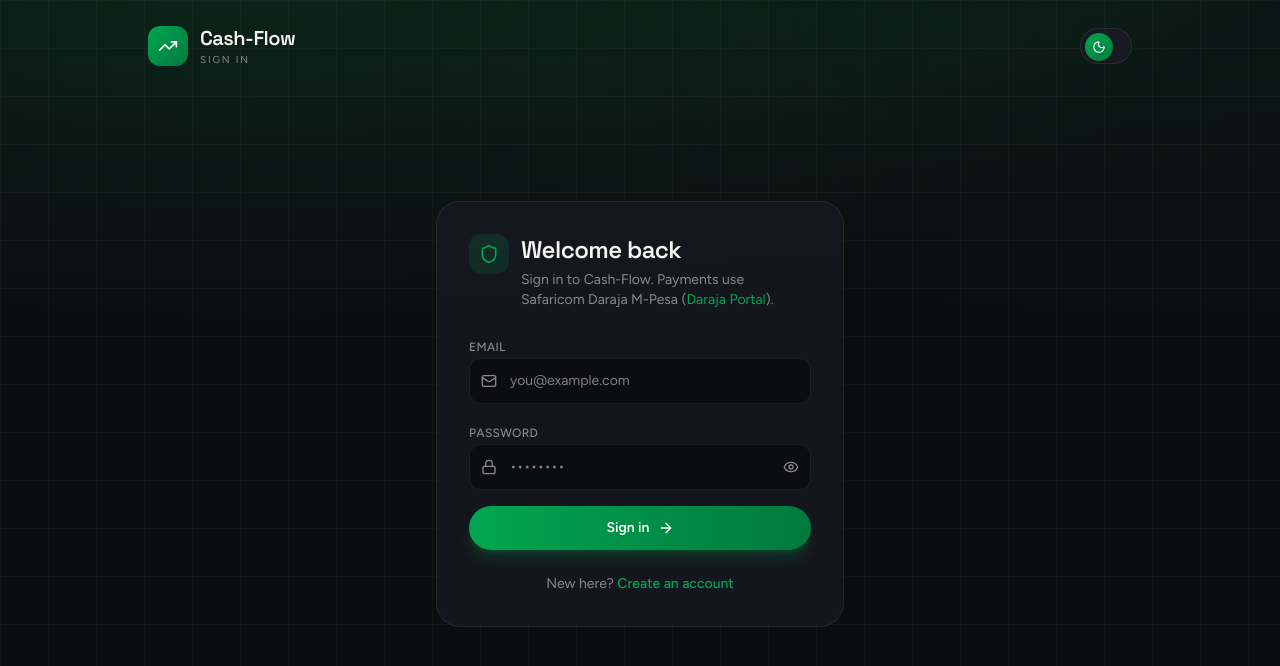
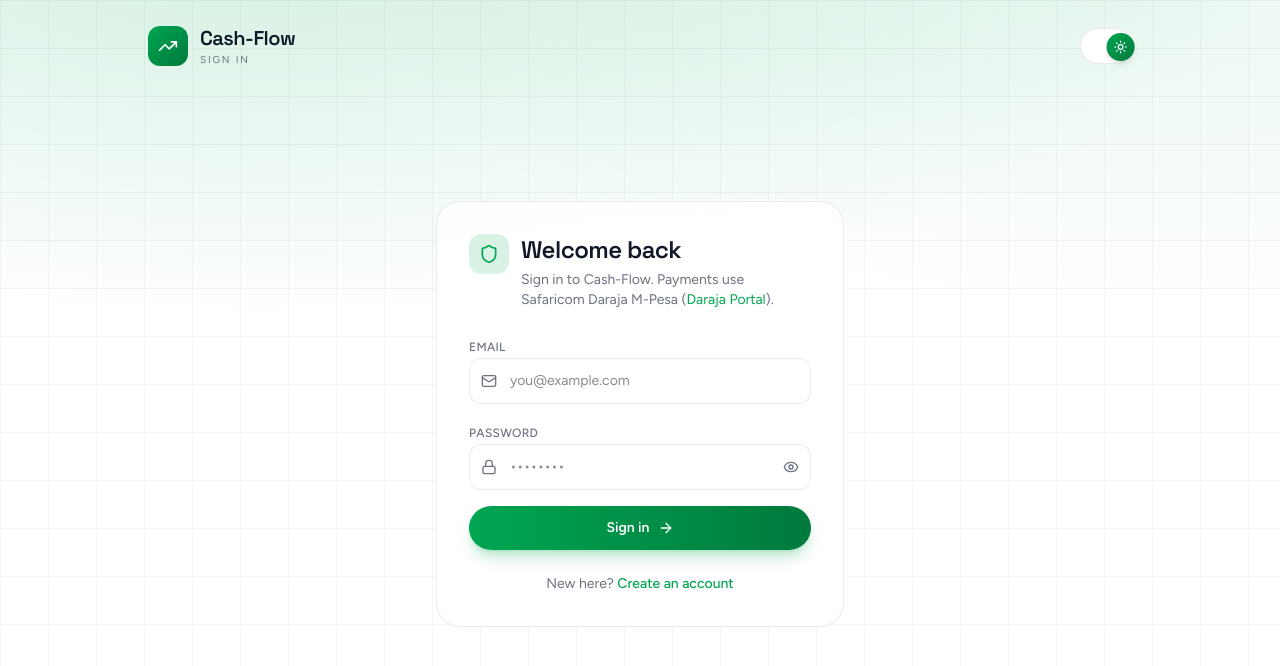
Before and after one commit to danielkamweru/cash-flow, a Next.js app in the folder frontend/: page /signin in a window 1280 px wide. Shown: the top 666 px of the page. Built offline with nearby package versions, Linux system fonts and the light colour scheme; no server answers.

Commit message:
style(theme): set default light theme and remove demo badges from cash flow

```diff
--- a/frontend/src/app/(platform)/cash-flow/page.tsx
+++ b/frontend/src/app/(platform)/cash-flow/page.tsx
@@ -20,8 +20,8 @@
         subtitle="What is happening with money in and out — foundation for surplus and readiness."
       />
       <div className="grid gap-4 sm:grid-cols-3">
-        <MetricCard label="Latest inflow" value={latest?.inflow ?? 0} badge="Demo" />
-        <MetricCard label="Latest outflow" value={latest?.outflow ?? 0} badge="Demo" />
+        <MetricCard label="Latest inflow" value={latest?.inflow ?? 0} />
+        <MetricCard label="Latest outflow" value={latest?.outflow ?? 0} />
         <MetricCard
           label="Latest net"
           value={formatKes((latest?.inflow ?? 0) - (latest?.outflow ?? 0), { signed: true })}
--- a/frontend/src/app/layout.tsx
+++ b/frontend/src/app/layout.tsx
@@ -76,9 +76,9 @@
   return (
     <html
       lang="en"
-      data-theme="dark"
+      data-theme="light"
       data-scroll-behavior="smooth"
-      className={`${display.variable} ${body.variable} dark h-full antialiased`}
+      className={`${display.variable} ${body.variable} h-full antialiased`}
       suppressHydrationWarning
     >
       <head>
--- a/frontend/src/components/financial/Charts.tsx
+++ b/frontend/src/components/financial/Charts.tsx
@@ -15,7 +15,7 @@
       <div className="mb-4 flex flex-col gap-2 sm:flex-row sm:items-center sm:justify-between">
         <div className="min-w-0">
           <h3 className="font-display text-lg font-semibold text-cf-text">Cash flow</h3>
-          <p className="text-xs text-cf-muted">Demo monthly pattern · not a live bank feed</p>
+          <p className="text-xs text-cf-muted">Monthly cash flow · income vs expenses</p>
         </div>
         <div className="flex shrink-0 gap-3 text-[11px] text-cf-muted">
           <span className="flex items-center gap-1.5">
```
